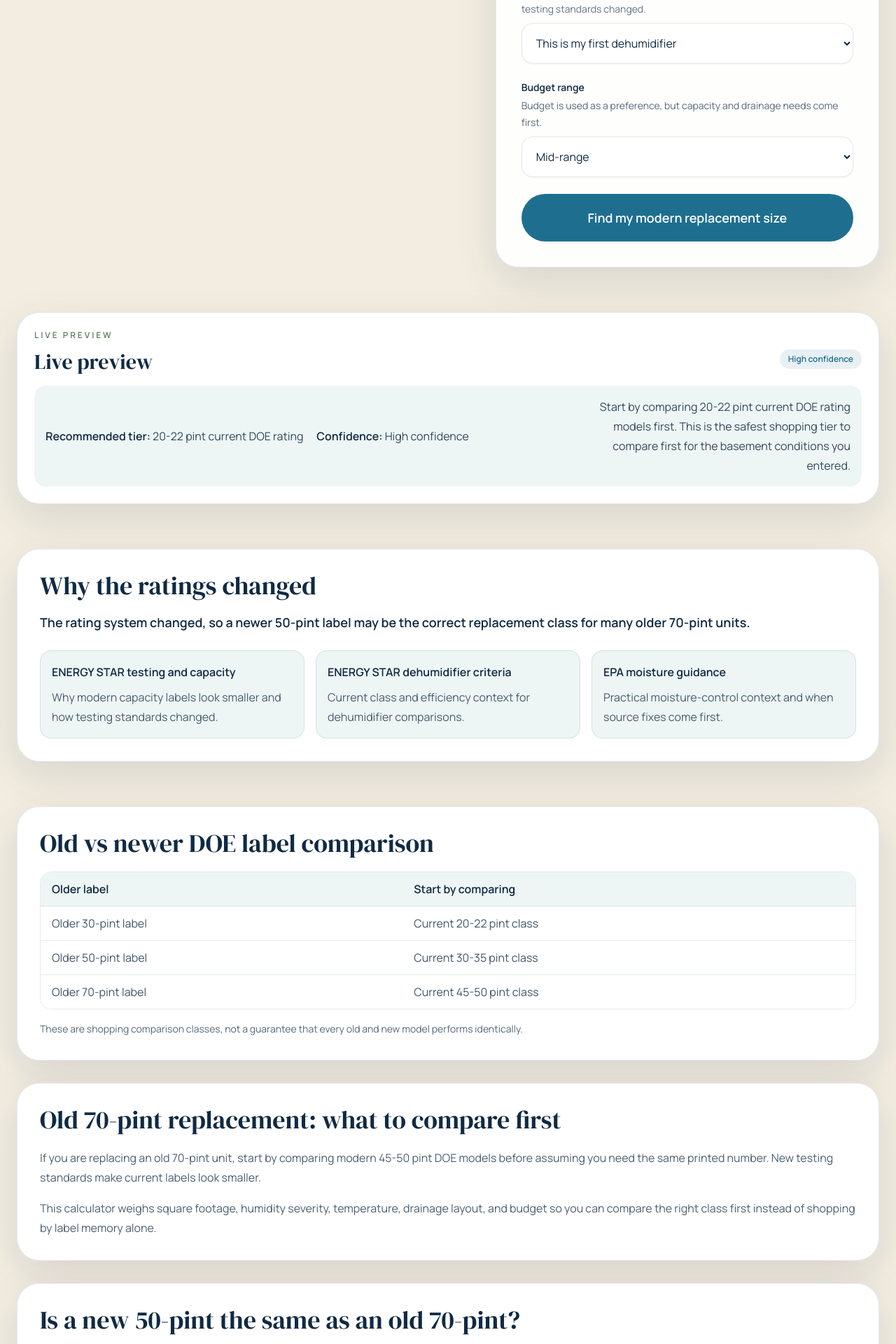
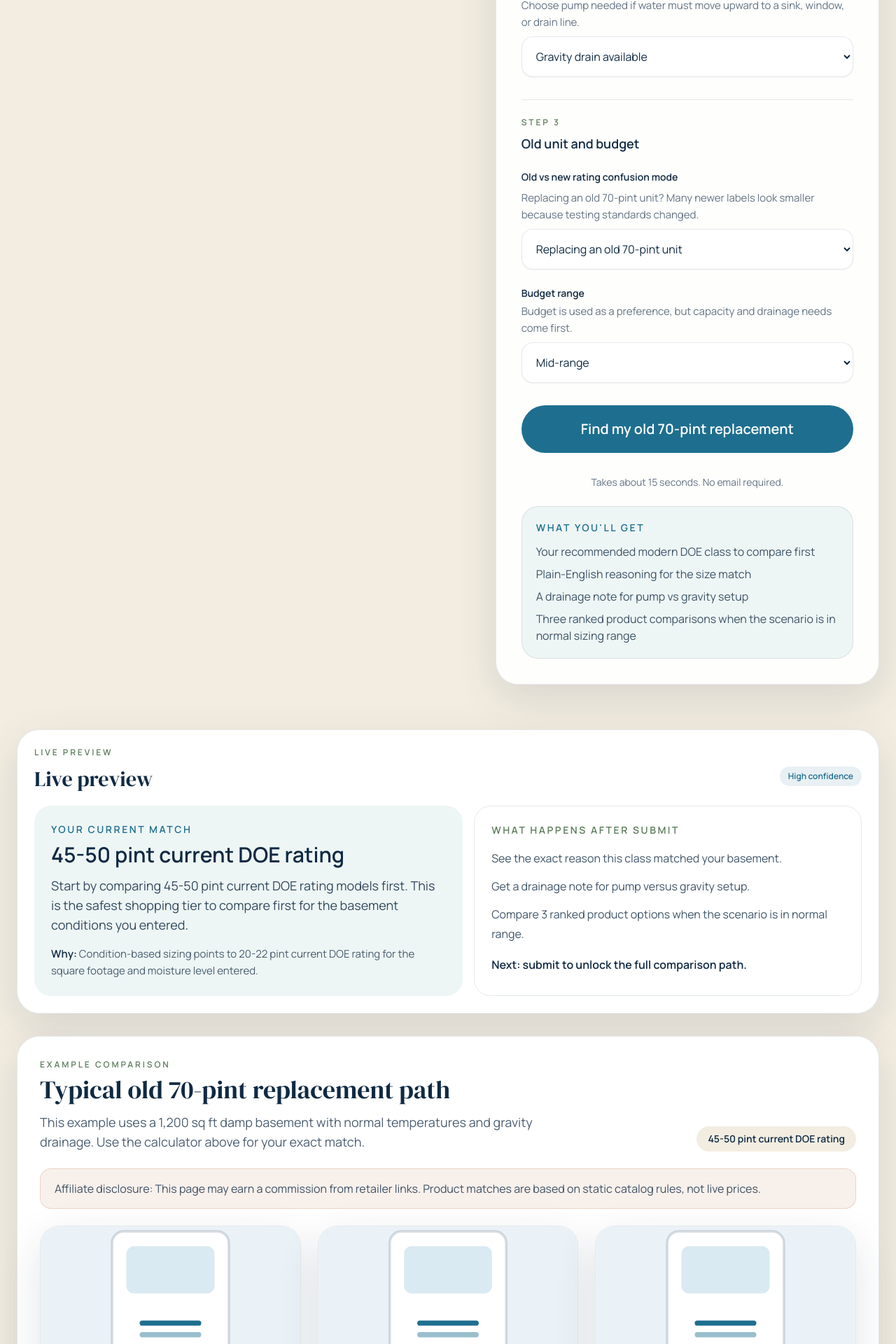
Before and after one commit to fuzmaster/dehumidifier-sizing-calculator, a React (Vite) app: page / in a window 1280 px wide. Shown: the part 880-2800 px from the top of the page at 70% size. Built offline with nearby package versions, Linux system fonts and the light colour scheme.

Commit message:
Improve conversion path for old-70 replacement flow

```diff
--- a/src/app/App.tsx
+++ b/src/app/App.tsx
@@ -22,7 +22,7 @@ const initialInputs: CalculatorInputs = {
   humiditySeverity: 'damp',
   basementTemperature: '65_75',
   drainagePreference: 'gravity_drain',
-  confusionMode: 'first_unit',
+  confusionMode: 'replace_old_70',
   budgetRange: 'mid',
 };
 
@@ -43,10 +43,24 @@ export default function App() {
   const submittedResultRef = useRef<HTMLElement | null>(null);
 
   const previewRecommendation = calculateRecommendation(inputs);
+  const exampleRecommendation = calculateRecommendation(initialInputs);
   const submittedRecommendation = submittedInputs ? calculateRecommendation(submittedInputs) : null;
   const submittedCapacityTier =
     submittedRecommendation && isCapacityTier(submittedRecommendation.capacityTier)
       ? submittedRecommendation.capacityTier
+      : null;
+  const exampleCapacityTier =
+    exampleRecommendation.status === 'ok' && isCapacityTier(exampleRecommendation.capacityTier)
+      ? exampleRecommendation.capacityTier
+      : null;
+  const exampleProducts =
+    exampleRecommendation.status === 'ok' && exampleCapacityTier
+      ? filterProducts({
+          capacityTier: exampleCapacityTier,
+          drainagePreference: initialInputs.drainagePreference,
+          basementTemperature: initialInputs.basementTemperature,
+          budgetRange: initialInputs.budgetRange,
+        })
       : null;
   const productMatches =
     submittedInputs && submittedRecommendation?.status === 'ok' && submittedCapacityTier
@@ -219,18 +233,60 @@ export default function App() {
               </span>
             </div>
             <CalculatorForm inputs={inputs} onChange={updateField} onSubmit={handleSubmit} />
+            <div className="mt-6 rounded-3xl border border-ink/10 bg-mist p-5">
+              <p className="text-sm font-semibold uppercase tracking-[0.18em] text-lake">What you&apos;ll get</p>
+              <ul className="mt-3 space-y-2 text-[15px] leading-7 text-ink/80 md:text-base">
+                <li>Your recommended modern DOE class to compare first</li>
+                <li>Plain-English reasoning for the size match</li>
+                <li>A drainage note for pump vs gravity setup</li>
+                <li>Three ranked product comparisons when the scenario is in normal sizing range</li>
+              </ul>
+            </div>
           </div>
         </div>
       </section>
 
       {!submittedRecommendation ? (
         <section className="mx-auto max-w-7xl px-6 pb-12 md:pb-16">
+          <div className="space-y-8">
             <ResultPanel
               eyebrow="Live preview"
               title="Live preview"
               result={previewRecommendation}
               preview
             />
+
+            {exampleProducts ? (
+              <div className="space-y-6 rounded-[2rem] border border-ink/10 bg-white p-6 shadow-soft md:p-8">
+                <div className="flex flex-wrap items-end justify-between gap-4">
+                  <div>
+                    <p className="text-xs font-semibold uppercase tracking-[0.24em] text-moss">Example comparison</p>
+                    <h2 className="mt-2 font-display text-3xl md:text-4xl">Typical old 70-pint replacement path</h2>
+                    <p className="mt-3 max-w-3xl text-base leading-7 text-ink/75 md:text-lg">
+                      This example uses a 1,200 sq ft damp basement with normal temperatures and gravity drainage.
+                      Use the calculator above for your exact match.
+                    </p>
+                  </div>
+                  <span className="rounded-full bg-sand px-4 py-2 text-sm font-semibold text-ink">
+                    {exampleRecommendation.capacityLabel}
+                  </span>
+                </div>
+                <AffiliateDisclosure />
+                <div className="grid gap-6 lg:grid-cols-3">
+                  {exampleProducts.products.map((product, index) => (
+                    <ProductCard
+                      key={product.id}
+                      product={product}
+                      capacityTier={exampleRecommendation.capacityLabel}
+                      productPosition={index + 1}
+                      rankLabel={getProductRankLabel(product, index + 1)}
+                      onCtaClick={() => undefined}
+                    />
+                  ))}
+                </div>
+              </div>
+            ) : null}
+          </div>
         </section>
       ) : null}
 
--- a/src/components/CalculatorForm.tsx
+++ b/src/components/CalculatorForm.tsx
@@ -18,13 +18,24 @@ const fieldClassName =
   'mt-2 w-full rounded-2xl border border-ink/10 bg-white px-4 py-3.5 text-base text-ink shadow-sm outline-none transition focus:border-lake focus:ring-2 focus:ring-lake/20 md:py-4';
 
 export function CalculatorForm({ inputs, onChange, onSubmit }: CalculatorFormProps) {
+  const ctaLabel =
+    inputs.confusionMode === 'replace_old_70'
+      ? 'Find my old 70-pint replacement'
+      : 'Find my modern replacement size';
+
   return (
-    <form className="space-y-6" onSubmit={onSubmit}>
+    <form className="space-y-8" onSubmit={onSubmit}>
+      <section className="space-y-6">
+        <div>
+          <p className="text-xs font-semibold uppercase tracking-[0.24em] text-moss">Step 1</p>
+          <h3 className="mt-2 text-lg font-semibold text-ink">Space and dampness</h3>
+        </div>
+
         <div>
           <label className="block text-sm font-semibold text-ink" htmlFor="squareFootage">
             Basement square footage
           </label>
-        <p className="mt-1 text-sm leading-6 text-ink/70">
+          <p className="mt-1 text-[15px] leading-6 text-ink/65">
             Larger basements may need a stronger class even if the air only feels moderately damp.
           </p>
           <input
@@ -42,7 +53,7 @@ export function CalculatorForm({ inputs, onChange, onSubmit }: CalculatorFormPro
           <label className="block text-sm font-semibold text-ink" htmlFor="humiditySeverity">
             Humidity severity
           </label>
-        <p className="mt-1 text-sm leading-6 text-ink/70">
+          <p className="mt-1 text-[15px] leading-6 text-ink/65">
             Very wet spaces can push the recommendation above a simple replacement match.
           </p>
           <select
@@ -58,12 +69,19 @@ export function CalculatorForm({ inputs, onChange, onSubmit }: CalculatorFormPro
             ))}
           </select>
         </div>
+      </section>
+
+      <section className="space-y-6 border-t border-ink/10 pt-6">
+        <div>
+          <p className="text-xs font-semibold uppercase tracking-[0.24em] text-moss">Step 2</p>
+          <h3 className="mt-2 text-lg font-semibold text-ink">Temperature and drainage</h3>
+        </div>
 
         <div>
           <label className="block text-sm font-semibold text-ink" htmlFor="basementTemperature">
             Basement temperature
           </label>
-        <p className="mt-1 text-sm leading-6 text-ink/70">
+          <p className="mt-1 text-[15px] leading-6 text-ink/65">
             Cool basements can reduce real-world performance, so low-temperature suitability matters.
           </p>
           <select
@@ -84,7 +102,7 @@ export function CalculatorForm({ inputs, onChange, onSubmit }: CalculatorFormPro
           <label className="block text-sm font-semibold text-ink" htmlFor="drainagePreference">
             Drainage preference
           </label>
-        <p className="mt-1 text-sm leading-6 text-ink/70">
+          <p className="mt-1 text-[15px] leading-6 text-ink/65">
             Choose pump needed if water must move upward to a sink, window, or drain line.
           </p>
           <select
@@ -100,12 +118,19 @@ export function CalculatorForm({ inputs, onChange, onSubmit }: CalculatorFormPro
             ))}
           </select>
         </div>
+      </section>
+
+      <section className="space-y-6 border-t border-ink/10 pt-6">
+        <div>
+          <p className="text-xs font-semibold uppercase tracking-[0.24em] text-moss">Step 3</p>
+          <h3 className="mt-2 text-lg font-semibold text-ink">Old unit and budget</h3>
+        </div>
 
         <div>
           <label className="block text-sm font-semibold text-ink" htmlFor="confusionMode">
             Old vs new rating confusion mode
           </label>
-        <p className="mt-2 text-sm leading-6 text-ink/65">
+          <p className="mt-2 text-[15px] leading-6 text-ink/65">
             Replacing an old 70-pint unit? Many newer labels look smaller because testing standards changed.
           </p>
           <select
@@ -126,7 +151,7 @@ export function CalculatorForm({ inputs, onChange, onSubmit }: CalculatorFormPro
           <label className="block text-sm font-semibold text-ink" htmlFor="budgetRange">
             Budget range
           </label>
-        <p className="mt-1 text-sm leading-6 text-ink/70">
+          <p className="mt-1 text-[15px] leading-6 text-ink/65">
             Budget is used as a preference, but capacity and drainage needs come first.
           </p>
           <select
@@ -142,13 +167,15 @@ export function CalculatorForm({ inputs, onChange, onSubmit }: CalculatorFormPro
             ))}
           </select>
         </div>
+      </section>
 
       <button
         type="submit"
-        className="inline-flex w-full items-center justify-center rounded-full bg-lake px-6 py-4 text-lg font-semibold text-white transition hover:bg-ink focus:outline-none focus:ring-2 focus:ring-lake/40 md:py-5"
+        className="inline-flex min-h-[4.25rem] w-full items-center justify-center rounded-full bg-lake px-6 py-5 text-xl font-semibold text-white transition hover:bg-ink focus:outline-none focus:ring-2 focus:ring-lake/40"
       >
-        Find my modern replacement size
+        {ctaLabel}
       </button>
+      <p className="-mt-3 text-center text-sm text-ink/65">Takes about 15 seconds. No email required.</p>
     </form>
   );
 }
--- a/src/components/ResultPanel.tsx
+++ b/src/components/ResultPanel.tsx
@@ -26,14 +26,26 @@ export function ResultPanel({ result, title, eyebrow, preview = false }: ResultP
           <h2 className="font-display text-2xl leading-tight md:text-3xl">{title}</h2>
           <span className={`rounded-full px-3 py-1.5 text-xs font-semibold ${badgeClassName}`}>{result.confidenceLabel}</span>
         </div>
-        <div className="mt-4 grid gap-3 rounded-2xl bg-mist p-4 text-base leading-7 text-ink/85 md:grid-cols-3 md:items-center">
-          <p>
-            <span className="font-semibold text-ink">Recommended tier:</span> {result.capacityLabel}
-          </p>
-          <p>
-            <span className="font-semibold text-ink">Confidence:</span> {result.confidenceLabel}
-          </p>
-          <p className="md:text-right">{result.plainEnglishExplanation}</p>
+        <div className="mt-5 grid gap-4 lg:grid-cols-[1.05fr_0.95fr]">
+          <div className="rounded-3xl bg-mist p-5 md:p-6">
+            <p className="text-sm font-semibold uppercase tracking-[0.18em] text-lake">Your current match</p>
+            <p className="mt-2 text-2xl font-semibold leading-tight text-ink md:text-3xl">{result.capacityLabel}</p>
+            <p className="mt-3 text-base leading-7 text-ink/85 md:text-lg">{result.plainEnglishExplanation}</p>
+            {result.reasoningSteps[0] ? (
+              <p className="mt-4 text-[15px] leading-6 text-ink/75">
+                <span className="font-semibold text-ink">Why:</span> {result.reasoningSteps[0]}
+              </p>
+            ) : null}
+          </div>
+          <div className="rounded-3xl border border-ink/10 p-5 md:p-6">
+            <p className="text-sm font-semibold uppercase tracking-[0.18em] text-moss">What happens after submit</p>
+            <ul className="mt-4 space-y-3 text-[15px] leading-6 text-ink/80 md:text-base md:leading-7">
+              <li>See the exact reason this class matched your basement.</li>
+              <li>Get a drainage note for pump versus gravity setup.</li>
+              <li>Compare 3 ranked product options when the scenario is in normal range.</li>
+            </ul>
+            <p className="mt-4 font-semibold text-ink">Next: submit to unlock the full comparison path.</p>
+          </div>
         </div>
       </section>
     );
--- a/src/components/SeoContentBlock.tsx
+++ b/src/components/SeoContentBlock.tsx
@@ -1,9 +1,36 @@
 export function SourceProofStrip() {
   return (
     <section className="rounded-[2rem] border border-ink/10 bg-white p-6 shadow-soft md:p-8">
-      <h2 className="font-display text-3xl md:text-4xl">Why the ratings changed</h2>
+      <h2 className="font-display text-3xl md:text-4xl">Why your old 70-pint replacement may be labeled 50-pint now</h2>
       <p className="mt-4 text-lg font-semibold leading-8 text-ink">
-        The rating system changed, so a newer 50-pint label may be the correct replacement class for many older 70-pint units.
+        Federal testing standards changed, so many homeowners replacing an older 70-pint unit should start by comparing today&apos;s 45-50 pint DOE class.
+      </p>
+      <div className="mt-6 overflow-x-auto rounded-2xl border border-ink/10">
+        <table className="min-w-full divide-y divide-ink/10 text-left text-[15px] md:text-base">
+          <thead className="bg-mist">
+            <tr>
+              <th className="px-4 py-3 font-semibold text-ink">Older label</th>
+              <th className="px-4 py-3 font-semibold text-ink">Start by comparing</th>
+            </tr>
+          </thead>
+          <tbody className="divide-y divide-ink/10 bg-white">
+            <tr>
+              <td className="px-4 py-3 text-ink/80">Older 30-pint label</td>
+              <td className="px-4 py-3 text-ink/80">Current 20-22 pint class</td>
+            </tr>
+            <tr>
+              <td className="px-4 py-3 text-ink/80">Older 50-pint label</td>
+              <td className="px-4 py-3 text-ink/80">Current 30-35 pint class</td>
+            </tr>
+            <tr>
+              <td className="px-4 py-3 text-ink/80">Older 70-pint label</td>
+              <td className="px-4 py-3 text-ink/80">Current 45-50 pint class</td>
+            </tr>
+          </tbody>
+        </table>
+      </div>
+      <p className="mt-4 text-sm leading-6 text-ink/70">
+        These are shopping comparison classes, not a guarantee that every old and new model performs identically.
       </p>
       <div className="mt-6 grid gap-4 md:grid-cols-3">
         <a
@@ -80,39 +107,11 @@ export function SeoContentBlock() {
   return (
     <div className="space-y-8">
       <section className="rounded-[2rem] border border-ink/10 bg-white p-6 shadow-soft md:p-8">
-        <h2 className="font-display text-3xl md:text-4xl">Old vs newer DOE label comparison</h2>
-        <div className="mt-5 overflow-x-auto rounded-2xl border border-ink/10">
-          <table className="min-w-full divide-y divide-ink/10 text-left text-base">
-            <thead className="bg-mist">
-              <tr>
-                <th className="px-4 py-3 font-semibold text-ink">Older label</th>
-                <th className="px-4 py-3 font-semibold text-ink">Start by comparing</th>
-              </tr>
-            </thead>
-            <tbody className="divide-y divide-ink/10 bg-white">
-              <tr>
-                <td className="px-4 py-3 text-ink/80">Older 30-pint label</td>
-                <td className="px-4 py-3 text-ink/80">Current 20-22 pint class</td>
-              </tr>
-              <tr>
-                <td className="px-4 py-3 text-ink/80">Older 50-pint label</td>
-                <td className="px-4 py-3 text-ink/80">Current 30-35 pint class</td>
-              </tr>
-              <tr>
-                <td className="px-4 py-3 text-ink/80">Older 70-pint label</td>
-                <td className="px-4 py-3 text-ink/80">Current 45-50 pint class</td>
-              </tr>
-            </tbody>
-          </table>
-        </div>
-        <p className="mt-4 text-sm leading-6 text-ink/70">
-          These are shopping comparison classes, not a guarantee that every old and new model performs identically.
-        </p>
-      </section>
-
-      <section className="rounded-[2rem] border border-ink/10 bg-white p-6 shadow-soft md:p-8">
-        <h2 className="font-display text-3xl md:text-4xl">Old 70-pint replacement: what to compare first</h2>
-        <div className="mt-5 space-y-4 text-base leading-7 text-ink/75">
+        <h2 className="font-display text-3xl md:text-4xl">Old 70-pint dehumidifier replacement guide</h2>
+        <div className="mt-6 space-y-8 text-base leading-7 text-ink/75 md:text-lg md:leading-8">
+          <div>
+            <h3 className="text-xl font-semibold text-ink">What to compare first</h3>
+            <div className="mt-3 space-y-4">
               <p>
                 If you are replacing an old 70-pint unit, start by comparing modern 45-50 pint DOE models before assuming
                 you need the same printed number. New testing standards make current labels look smaller.
@@ -122,46 +121,48 @@ export function SeoContentBlock() {
                 can compare the right class first instead of shopping by label memory alone.
               </p>
             </div>
-      </section>
+          </div>
 
-      <section className="rounded-[2rem] border border-ink/10 bg-white p-6 shadow-soft md:p-8">
-        <h2 className="font-display text-3xl md:text-4xl">Is a new 50-pint the same as an old 70-pint?</h2>
-        <p className="mt-5 text-base leading-7 text-ink/75">
+          <div>
+            <h3 className="text-xl font-semibold text-ink">Is a new 50-pint the same as an old 70-pint?</h3>
+            <p className="mt-3">
               Not exactly model-for-model, but the shopping class is often similar. The older rating standard and current
               DOE standard are not directly interchangeable, so this tool uses your basement conditions to keep comparisons realistic.
             </p>
-      </section>
+          </div>
 
-      <section className="rounded-[2rem] border border-ink/10 bg-white p-6 shadow-soft md:p-8">
-        <h2 className="font-display text-3xl md:text-4xl">When to choose a pump model</h2>
-        <p className="mt-5 text-base leading-7 text-ink/75">
+          <div>
+            <h3 className="text-xl font-semibold text-ink">When to choose a pump model</h3>
+            <p className="mt-3">
               Choose a pump model when water must move upward or across the basement to a sink, window, or drain line.
               If a floor drain is lower than the unit, gravity drainage is often simpler and cheaper.
             </p>
-      </section>
+          </div>
 
-      <section className="rounded-[2rem] border border-ink/10 bg-white p-6 shadow-soft md:p-8">
-        <h2 className="font-display text-3xl md:text-4xl">Why cold basements complicate sizing</h2>
-        <p className="mt-5 text-base leading-7 text-ink/75">
+          <div>
+            <h3 className="text-xl font-semibold text-ink">Why cold basements complicate sizing</h3>
+            <p className="mt-3">
               Lower temperatures can reduce effective moisture removal. Capacity class still matters, but low-temperature
               suitability and defrost behavior become just as important when basements trend below 60°F.
             </p>
-      </section>
+          </div>
 
-      <section className="rounded-[2rem] border border-ink/10 bg-white p-6 shadow-soft md:p-8">
-        <h2 className="font-display text-3xl md:text-4xl">Why square footage alone is not enough</h2>
-        <p className="mt-5 text-base leading-7 text-ink/75">
+          <div>
+            <h3 className="text-xl font-semibold text-ink">Why square footage alone is not enough</h3>
+            <p className="mt-3">
               Two basements with the same size can need different classes based on moisture severity, temperature, drainage
               constraints, and old-label replacement context. That is why this calculator combines multiple inputs.
             </p>
-      </section>
+          </div>
 
-      <section className="rounded-[2rem] border border-ink/10 bg-white p-6 shadow-soft md:p-8">
-        <h2 className="font-display text-3xl md:text-4xl">When a portable dehumidifier is not enough</h2>
-        <p className="mt-5 text-base leading-7 text-ink/75">
+          <div>
+            <h3 className="text-xl font-semibold text-ink">When a portable dehumidifier is not enough</h3>
+            <p className="mt-3">
               Flooding, active seepage, and very large basement footprints can exceed normal portable-unit sizing. In those
               scenarios, use this tool after the moisture source and drainage problem are addressed.
             </p>
+          </div>
+        </div>
       </section>
 
       <section className="rounded-[2rem] border border-ink/10 bg-white p-6 shadow-soft md:p-8">
@@ -169,19 +170,19 @@ export function SeoContentBlock() {
         <div className="mt-6 space-y-4">
           <details className="rounded-2xl border border-ink/10 px-5 py-4" open>
             <summary className="cursor-pointer text-lg font-semibold text-ink">Why does an old 70-pint unit map closer to a current 50-pint class model?</summary>
-            <p className="mt-3 text-base leading-7 text-ink/75">
+            <p className="mt-3 text-[15px] leading-7 text-ink/75 md:text-base">
               Older labels and current DOE labels use different test standards. That is why the right modern shopping class can show a smaller printed number.
             </p>
           </details>
           <details className="rounded-2xl border border-ink/10 px-5 py-4">
             <summary className="cursor-pointer text-lg font-semibold text-ink">When should I prefer a pump model?</summary>
-            <p className="mt-3 text-base leading-7 text-ink/75">
+            <p className="mt-3 text-[15px] leading-7 text-ink/75 md:text-base">
               Use pump models when gravity drainage is not practical and condensate must travel upward or farther away.
             </p>
           </details>
           <details className="rounded-2xl border border-ink/10 px-5 py-4">
             <summary className="cursor-pointer text-lg font-semibold text-ink">What if my basement is under 60°F?</summary>
-            <p className="mt-3 text-base leading-7 text-ink/75">
+            <p className="mt-3 text-[15px] leading-7 text-ink/75 md:text-base">
               Favor products that explicitly mention low-temperature suitability and defrost behavior for cool basements.
             </p>
           </details>
@@ -189,25 +190,27 @@ export function SeoContentBlock() {
       </section>
 
       <section className="rounded-[2rem] border border-ink/10 bg-white p-6 shadow-soft md:p-8">
-        <h2 className="font-display text-3xl md:text-4xl">See also: official resources</h2>
-        <p className="mt-4 max-w-3xl text-base leading-7 text-ink/75">
-          For deeper research, use these government and federal-program sources for standards, safety,
-          and indoor moisture guidance.
+        <h2 className="font-display text-3xl md:text-4xl">More official resources</h2>
+        <details className="mt-4 rounded-2xl border border-ink/10 bg-mist/60 p-5">
+          <summary className="cursor-pointer text-lg font-semibold text-ink">Open official source links</summary>
+          <p className="mt-3 max-w-3xl text-base leading-7 text-ink/75">
+            Use these government and federal-program sources for standards, recalls, safety, and indoor moisture guidance.
           </p>
-        <div className="mt-6 grid gap-4 md:grid-cols-2">
+          <div className="mt-5 grid gap-4 md:grid-cols-2">
             {officialResources.map((resource) => (
               <a
                 key={resource.href}
                 href={resource.href}
                 target="_blank"
                 rel="noopener noreferrer"
-              className="rounded-2xl border border-ink/10 bg-mist p-4 transition hover:border-lake focus-visible:outline-none focus-visible:ring-2 focus-visible:ring-lake"
+                className="rounded-2xl border border-ink/10 bg-white p-4 transition hover:border-lake focus-visible:outline-none focus-visible:ring-2 focus-visible:ring-lake"
               >
                 <p className="font-semibold text-ink">{resource.label}</p>
                 <p className="mt-2 text-base leading-7 text-ink/75">{resource.description}</p>
               </a>
             ))}
           </div>
+        </details>
       </section>
     </div>
   );
```
Lines whose indentation alone changed are shown as unchanged.
